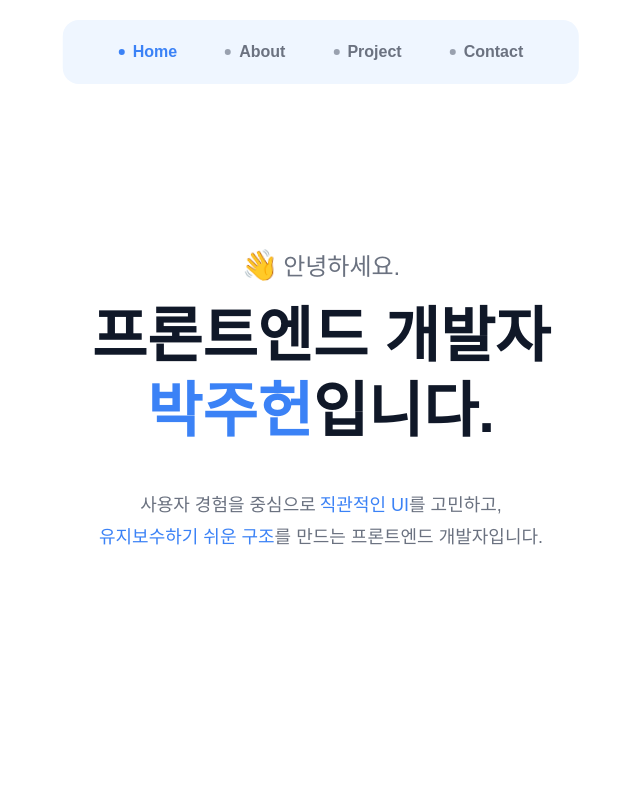
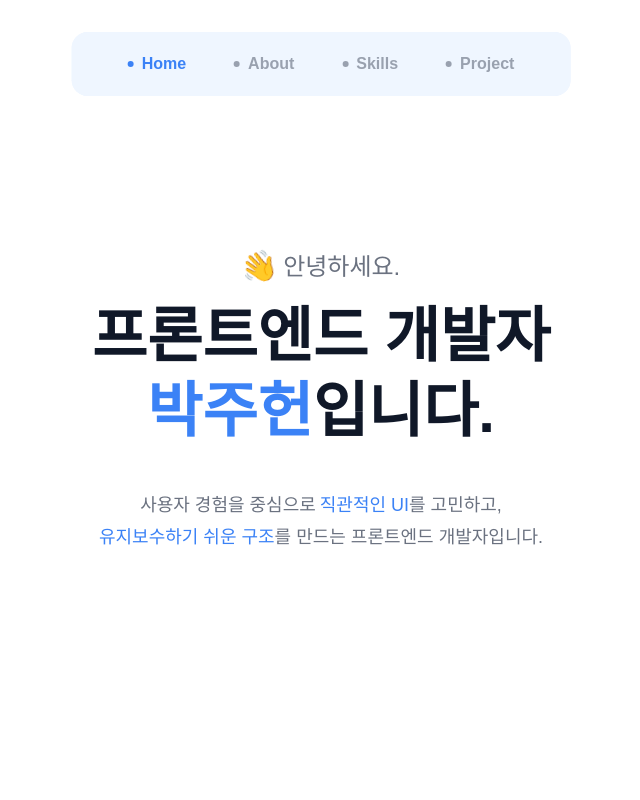
Before and after one commit to JuHeonParkk/Portfolio, a React (Vite) app: page / in a window 1280 px wide. Shown: the top 800 px of the page, without its empty margins (319-959 px from the left). Built offline with nearby package versions, Linux system fonts and the light colour scheme.

Commit message:
feat: 스크롤 시 navbar 이벤트 추가

```diff
--- a/src/App.tsx
+++ b/src/App.tsx
@@ -4,6 +4,7 @@ import Footer from "./components/Footer";
 import HeroSection from "./components/HeroSection";
 import Navbar from "./components/Navbar";
 import ProjectSection from "./components/ProjectSection";
+import SkillsSection from "./components/SkillSection";
 
 function App() {
   return (
@@ -11,6 +12,7 @@ function App() {
       <Navbar />
       <HeroSection />
       <AboutSection />
+      <SkillsSection />
       <ProjectSection />
       <Footer />
     </div>
--- a/src/components/AboutSection.tsx
+++ b/src/components/AboutSection.tsx
@@ -1,6 +1,5 @@
 import AbilitySection from "./AbilitySection";
 import ProfileSection from "./ProfileSection";
-import SkillsSection from "./SkillSection";
 
 export default function AboutSection() {
   return (
@@ -10,7 +9,6 @@ export default function AboutSection() {
     >
       <ProfileSection />
       <AbilitySection />
-      <SkillsSection />
     </section>
   );
 }
--- a/src/components/Navbar.tsx
+++ b/src/components/Navbar.tsx
@@ -1,4 +1,4 @@
-import { useState } from "react";
+import { useEffect, useState } from "react";
 
 interface NavItem {
   id: number;
@@ -11,34 +11,76 @@ export default function Navbar() {
     {
       id: 1,
       title: "Home",
-      path: "#home",
+      path: "home",
     },
     {
       id: 2,
       title: "About",
-      path: "#about",
+      path: "about",
     },
+
     {
       id: 3,
-      title: "Project",
-      path: "#project",
+      title: "Skills",
+      path: "skills",
     },
     {
       id: 4,
-      title: "Contact",
-      path: "#contact",
+      title: "Project",
+      path: "project",
     },
   ] as const;
 
-  const [isSelected, setIsSelected] = useState("#home");
+  const [isSelected, setIsSelected] = useState("home");
+  const [isScrolled, setIsScrolled] = useState(false);
+
+  useEffect(() => {
+    const handleScroll = () => {
+      setIsScrolled(window.scrollY > 50);
+    };
+
+    window.addEventListener("scroll", handleScroll);
+
+    handleScroll();
+
+    return () => window.removeEventListener("scroll", handleScroll);
+  }, []);
+
+  useEffect(() => {
+    const sections = document.querySelectorAll("section[id]");
+
+    const observer = new IntersectionObserver(
+      (entries) => {
+        entries.forEach((entry) => {
+          if (entry.isIntersecting) {
+            setIsSelected(entry.target.id);
+          }
+        });
+      },
+      {
+        threshold: 0.5,
+      },
+    );
+
+    sections.forEach((section) => observer.observe(section));
+
+    return () => observer.disconnect();
+  }, []);
 
   return (
-    <div className="fixed top-5 left-1/2 -translate-x-1/2 z-10">
+    <div
+      className={`fixed top-8 left-1/2 -translate-x-1/2 z-10 transition-all duration-300  rounded-2xl ${
+        isScrolled
+          ? "opacity-90 bg-secondary/70 backdrop-blur-md shadow-lg"
+          : "bg-secondary"
+      }`}
+    >
       <ul className="px-6 py-4  flex items-center justify-between gap-8 md:px-14 md:py-5 md:gap-12 bg-secondary rounded-2xl">
         {navItems.map((item) => (
-          <li key={item.id}>
+          <li>
             <a
-              href={item.path}
+              key={item.id}
+              href={`#${item.path}`}
               className="flex items-center justify-center gap-2 transition-all duration-200 ease-out hover:-translate-y-0.5"
               onClick={() => setIsSelected(item.path)}
             >
@@ -49,7 +91,7 @@ export default function Navbar() {
               />
               <span
                 className={`text-sm md:text-base font-semibold transition-colors duration-200 ${
-                  isSelected === item.path ? "text-primary" : "text-gray"
+                  isSelected === item.path ? "text-primary" : "text-gray-400"
                 }`}
               >
                 {item.title}
--- a/src/components/SkillSection.tsx
+++ b/src/components/SkillSection.tsx
@@ -169,7 +169,10 @@ export default function SkillsSection() {
   );
 
   return (
-    <section className="w-full min-h-screen">
+    <section
+      id="skills"
+      className="w-full min-h-screen flex flex-col items-center justify-center gap-24 px-6"
+    >
       <div className="mx-auto max-w-6xl">
         <Title
           subTitle="TECH STACK"
```
